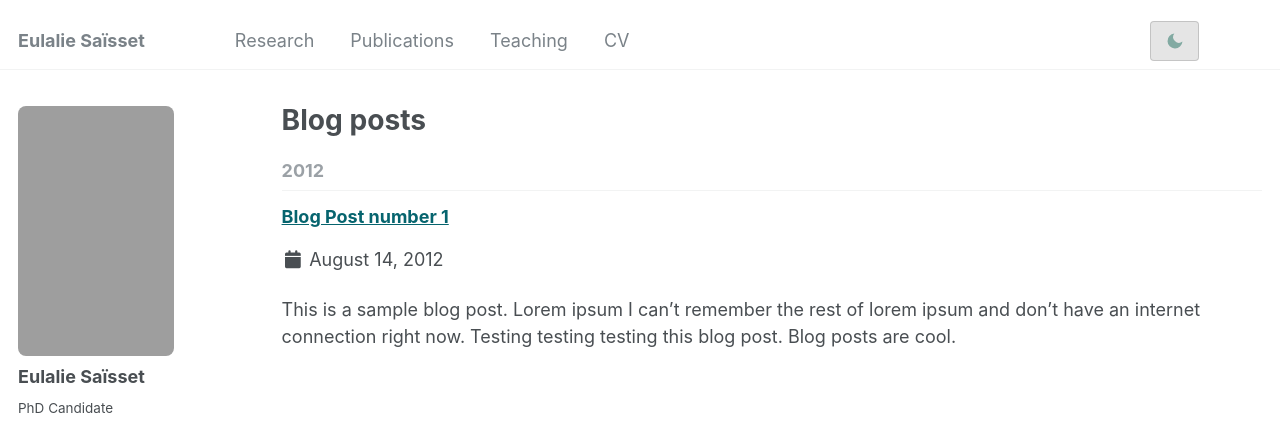
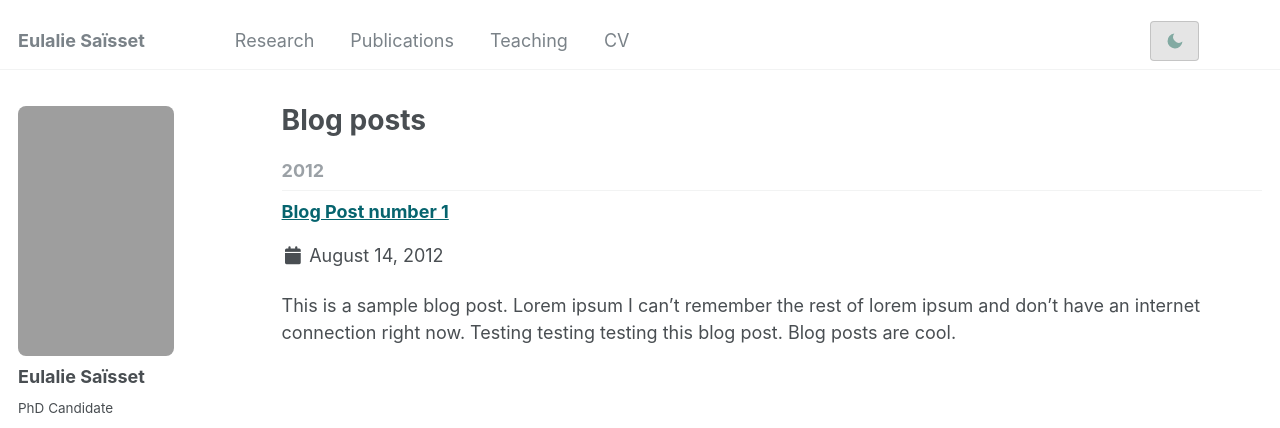
Before and after one commit to eulaliesaisset/eulaliesaisset.github.io, a Jekyll site: the page built from _pages/year-archive.html, in a window 1280 px wide. Shown: the top 428 px of the page. Built offline with Jekyll 4.4.1, drawn with Linux system fonts in a browser that asks for light colours; some web fonts are replaced.

Commit message:
Remove extra line at top of publication boxes
Eliminate top spacing in publication boxes:
- Set margin-top: 0 on archive__item-title to override default h3 margin
- Remove top padding from archive__item (changed from 0.25em to 0)
- Keep bottom padding (0.25em) and horizontal padding (0.5em) for proper spacing

Co-Authored-By: Claude Sonnet 4.5 <noreply@anthropic.com>

```diff
--- a/_sass/_archive.scss
+++ b/_sass/_archive.scss
@@ -40,6 +40,7 @@
 }
 
 .archive__item-title {
+  margin-top: 0;
   margin-bottom: 0.15em;
   font-family: $sans-serif-narrow;
   line-height: 1.3;
@@ -97,7 +98,7 @@
 }
 
 .archive__item {
-  padding: 0.25em 0.5em;
+  padding: 0 0.5em 0.25em 0.5em;
   margin-left: -0.5em;
   margin-right: -0.5em;
   border-radius: 4px;
```
